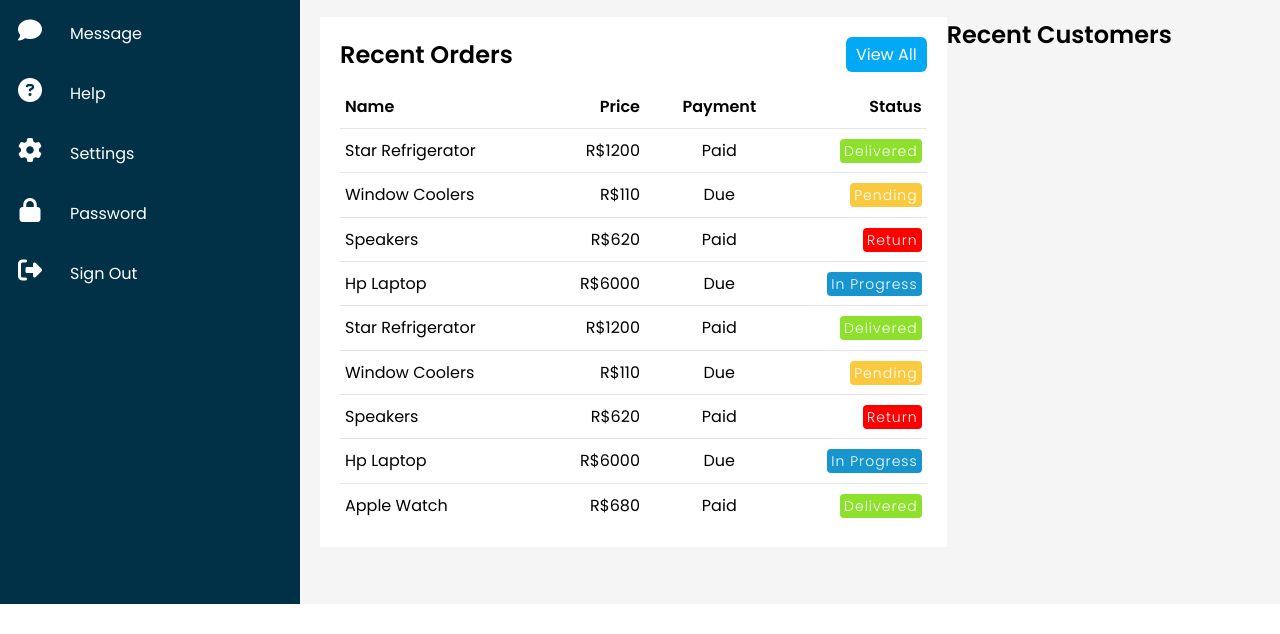
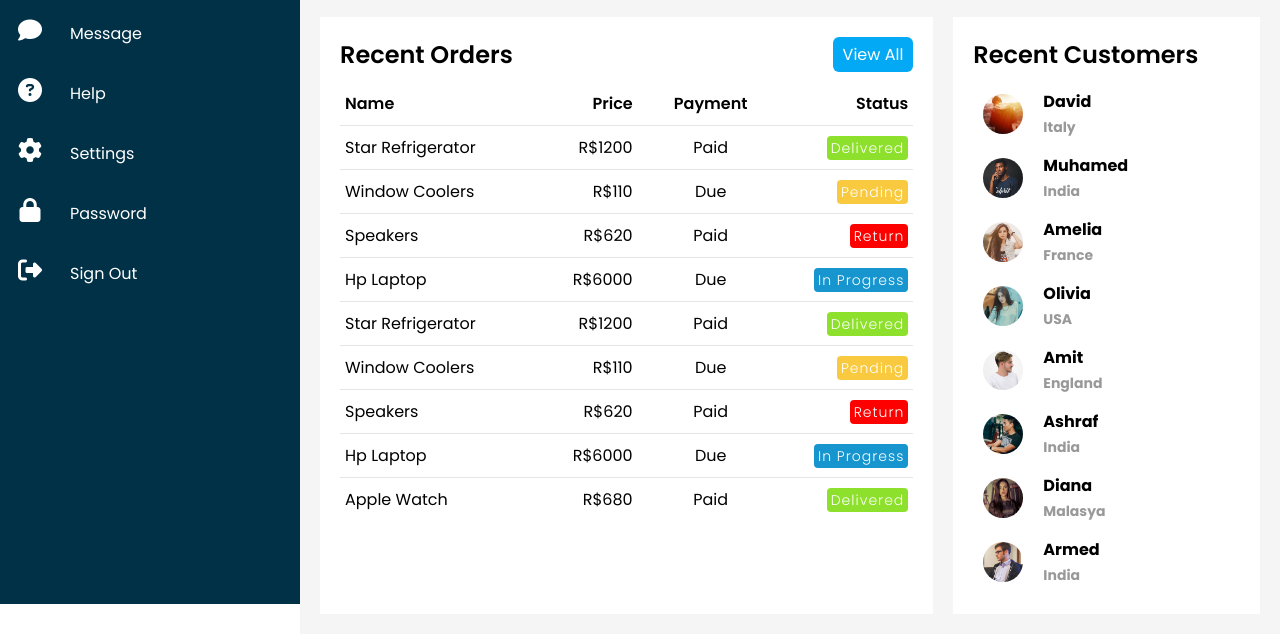
Before and after one commit to AnaSousa314/Dashboard, a plain HTML site: page pages/index.html in a window 1280 px wide. Shown: the part 196-830 px from the top of the page. Before the commit the page ends 800 px from the top, so only its background shows below. Drawn offline with Linux system fonts and the light colour scheme.

Commit message:
feat: finish recent customers table in details table

```diff
--- a/assets/css/styles.css
+++ b/assets/css/styles.css
@@ -217,13 +217,14 @@ body{
   padding: 20px;
   padding-top: 0;
   display: grid;
+  grid-gap: 20px;
   grid-template-columns: 2fr 1fr;
 }
 
 
 .details .recentOrders{
   position: relative;
-  display: grid;
+  /* display: grid; */
   min-height: 530px;
   background: #fff;
   padding: 20px;
@@ -319,3 +320,52 @@ body{
 .inprogress{
   background: #1795ce;
 }
+
+.details .recentCustomers
+{
+  position: relative;
+  /* display: grid; */
+  min-height: 530px;
+  background: #fff;
+  padding: 20px;
+}
+
+.details .recentCustomers .imgBx{
+  position: relative;
+  width: 40px;
+  height: 40px;
+  border-radius: 50%;
+  overflow: hidden;
+}
+
+.details .recentCustomers .imgBx img{
+  position: absolute;
+  top: 0;
+  left: 0;
+  width: 100%;
+  height: 100%;
+  object-fit: cover;
+}
+
+.details .recentCustomers table tr td h4 span{
+  font-size: 14px;
+  color: #999;
+}
+
+.details .recentCustomers table tr:hover,
+.details .recentCustomers table tr:hover td h4 span
+{
+  background: #03a9f4;
+  color: #fff;
+}
+
+.details .recentCustomers table tr td
+{
+  padding: 7px 10px;
+}
+
+details .recentCustomers table tr td h4{
+  font-size: 16px;
+  font-weight: 500;
+  line-height: 1.2em;
+}
--- a/pages/index.html
+++ b/pages/index.html
@@ -216,8 +216,50 @@
           <div class="recentCustomers">
             <div class="cardHeader">
               <h2>Recent Customers</h2>
+            </div>
+            <table>
+              <tbody>
+                <tr>
+                  <td width="60px"><div class="imgBx"><img src="../assets/img/img1.jpg" alt=""></div></td>
+                  <td><h4>David <br><span>Italy</span></h4></td>
+                </tr>
 
-            </div>
+                <tr>
+                  <td width="60px"><div class="imgBx"><img src="../assets/img/img2.jpg" alt=""></div></td>
+                  <td><h4>Muhamed <br><span>India</span></h4></td>
+                </tr>
+
+                <tr>
+                  <td width="60px"><div class="imgBx"><img src="../assets/img/img3.jpg" alt=""></div></td>
+                  <td><h4>Amelia<br><span>France</span></h4></td>
+                </tr>
+
+                <tr>
+                  <td width="60px"><div class="imgBx"><img src="../assets/img/img4.jpg" alt=""></div></td>
+                  <td><h4>Olivia<br><span>USA</span></h4></td>
+                </tr>
+
+                <tr>
+                  <td width="60px"><div class="imgBx"><img src="../assets/img/img5.jpg" alt=""></div></td>
+                  <td><h4>Amit<br><span>England</span></h4></td>
+                </tr>
+
+                <tr>
+                  <td width="60px"><div class="imgBx"><img src="../assets/img/img6.jpg" alt=""></div></td>
+                  <td><h4>Ashraf<br><span>India</span></h4></td>
+                </tr>
+
+                <tr>
+                  <td width="60px"><div class="imgBx"><img src="../assets/img/img7.jpg" alt=""></div></td>
+                  <td><h4>Diana<br><span>Malasya</span></h4></td>
+                </tr>
+
+                <tr>
+                  <td width="60px"><div class="imgBx"><img src="../assets/img/img8.jpg" alt=""></div></td>
+                  <td><h4>Armed<br><span>India</span></h4></td>
+                </tr>
+              </tbody>
+            </table>
           </div>
         </div>
 
```
Also changed, not shown: 1 other file.
